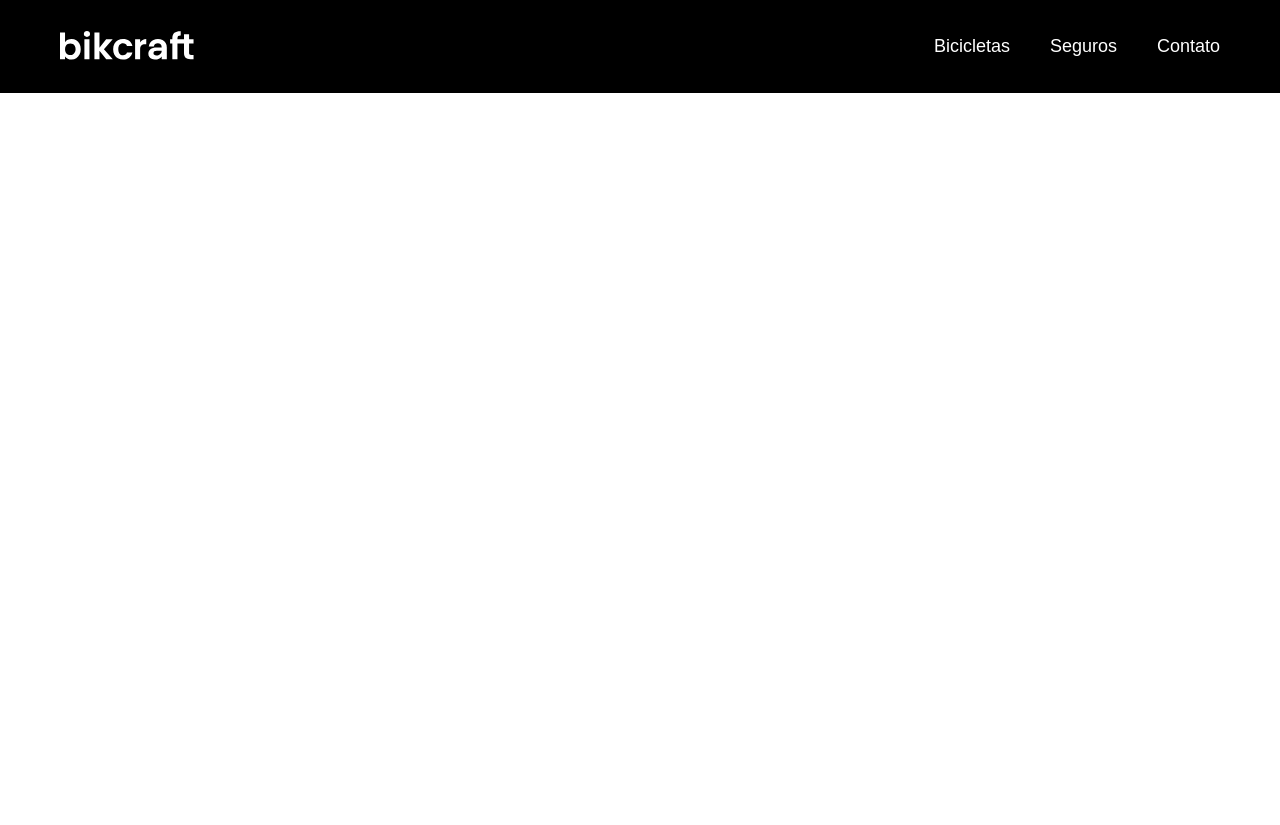
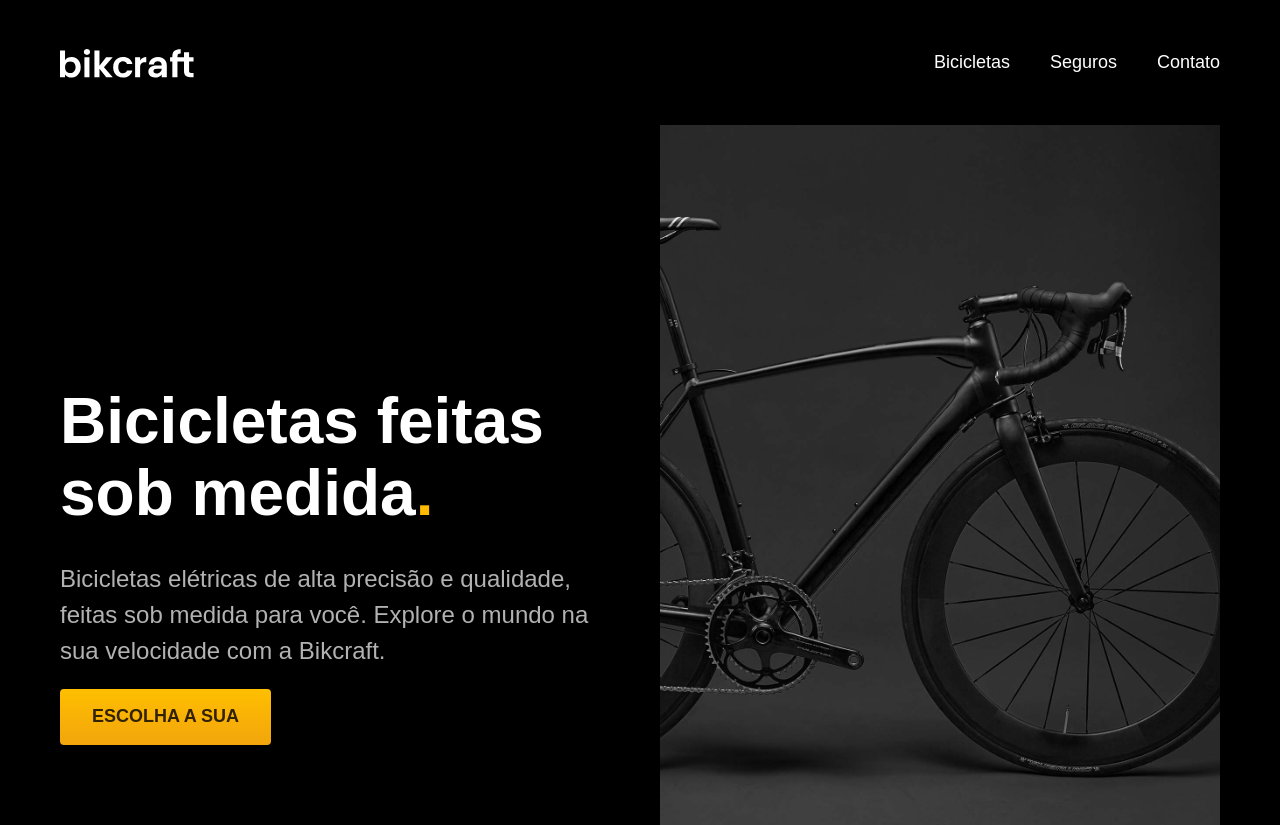
Before and after one commit to RamonVieiraa/bikcraft, a plain HTML site: page index.html in a window 1280 px wide. Before the commit the page ends 800 px from the top, so only its background shows below. Drawn offline with Linux system fonts and the light colour scheme.

Commit message:
introducao

```diff
--- a/css/styles.css
+++ b/css/styles.css
@@ -3,14 +3,25 @@ body {
     font-family: Arial, Helvetica, sans-serif;
 }
 
+h1,
+ul,
+p {
+    margin: 0xp;
+}
+
 ul{
-    margin: 0px;
     padding: 0px;
     list-style: none;
 }
 
 a {
     text-decoration: none;
+    color: inherit;
+}
+
+img {
+    max-width: 100%;
+    display: block;
 }
 
 .header-bg {
@@ -63,17 +74,14 @@ a {
     .header-menu {
         gap: 20px;
     }
-
     .header-menu a {
         background-color: #111;
         padding: 12px 16px;
         border-radius: 4px;
     }
-
     .header-menu a:hover{
         background-color: #2e2e2e;
     }
-
     .header a:after {
         display: none;
     }
@@ -83,9 +91,64 @@ a {
     .header-menu {
         gap: 12px;
     }
-
     .header-menu a {
         padding: 8px 12px;
         font-size: 14px;
     }
 }
+
+.introducao-bg {
+    background-color: #000000;
+    color: #ffffff;
+}
+
+.introducao {
+    display: grid;
+    grid-template-columns: 1fr 1fr;
+    gap: 0px 40px;
+    box-sizing: border-box;
+    max-width: 1200px;
+    padding-left: 20px;
+    padding-right: 20px;
+    margin-left: auto;
+    margin-right: auto;
+}
+
+.introducao-conteudo {
+    align-self: end;
+    padding-bottom: 80px;
+}
+
+.introducao h1 {
+    margin-bottom: 32px;
+    font-size: 64px;
+    line-height: 1.125;
+}
+
+.introducao h1 span {
+    color: #ffbb00;
+}
+
+.introducao p {
+    margin-bottom: 20px;
+    font-size: 24px;
+    line-height: 1.5;
+    color: #b2b2b2;
+}
+
+.introducao a {
+    display: inline-block;
+    padding: 16px 32px;
+    background: linear-gradient(#ffbf00, #f2a50c);
+    border-radius: 4px;
+    box-shadow: 0 1px 2px rgba(0,0,0,0.1);
+    text-transform: uppercase;
+    color: #332200;
+    font-size: 18px;
+    line-height: 1.33;
+    font-weight: bold;
+}
+
+.introducao a:hover {
+    background: linear-gradient(#ffb60d, #e59317);
+}
--- a/index.html
+++ b/index.html
@@ -23,5 +23,17 @@
             </nav>
          </div>
     </header>
+
+    <main class="introducao-bg">
+        <div class="introducao">
+            <div class="introducao-conteudo">
+                <h1>Bicicletas feitas sob medida<span>.</span></h1>
+                <p>Bicicletas elétricas de alta precisão e qualidade, feitas sob medida para você. Explore o mundo na sua velocidade com a Bikcraft.</p>
+                <a href="./bicicletas.html">Escolha a sua</a>
+            </div>
+            <img src="./img/fotos/introducao.jpg" alt="Bicicleta elétrica preta.">
+        </div>
+
+    </main>
 </body>
 </html>
```
